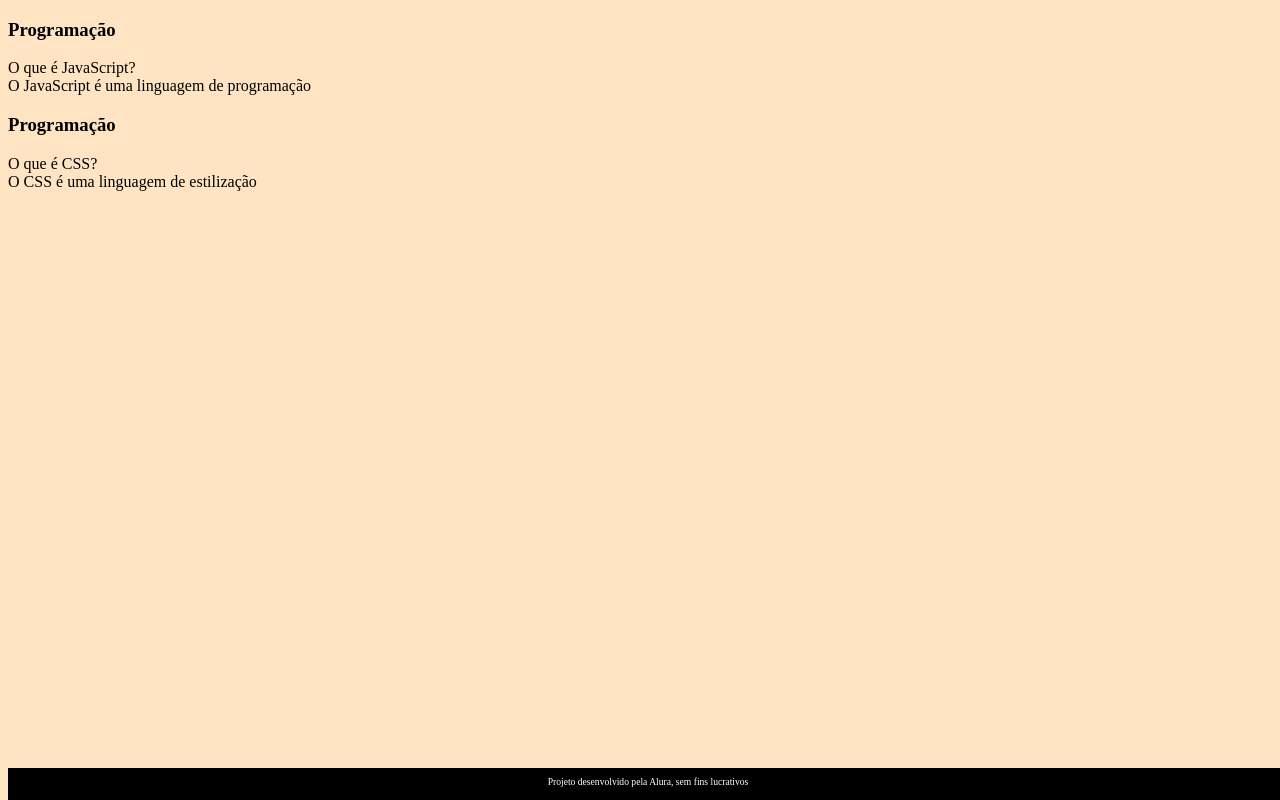
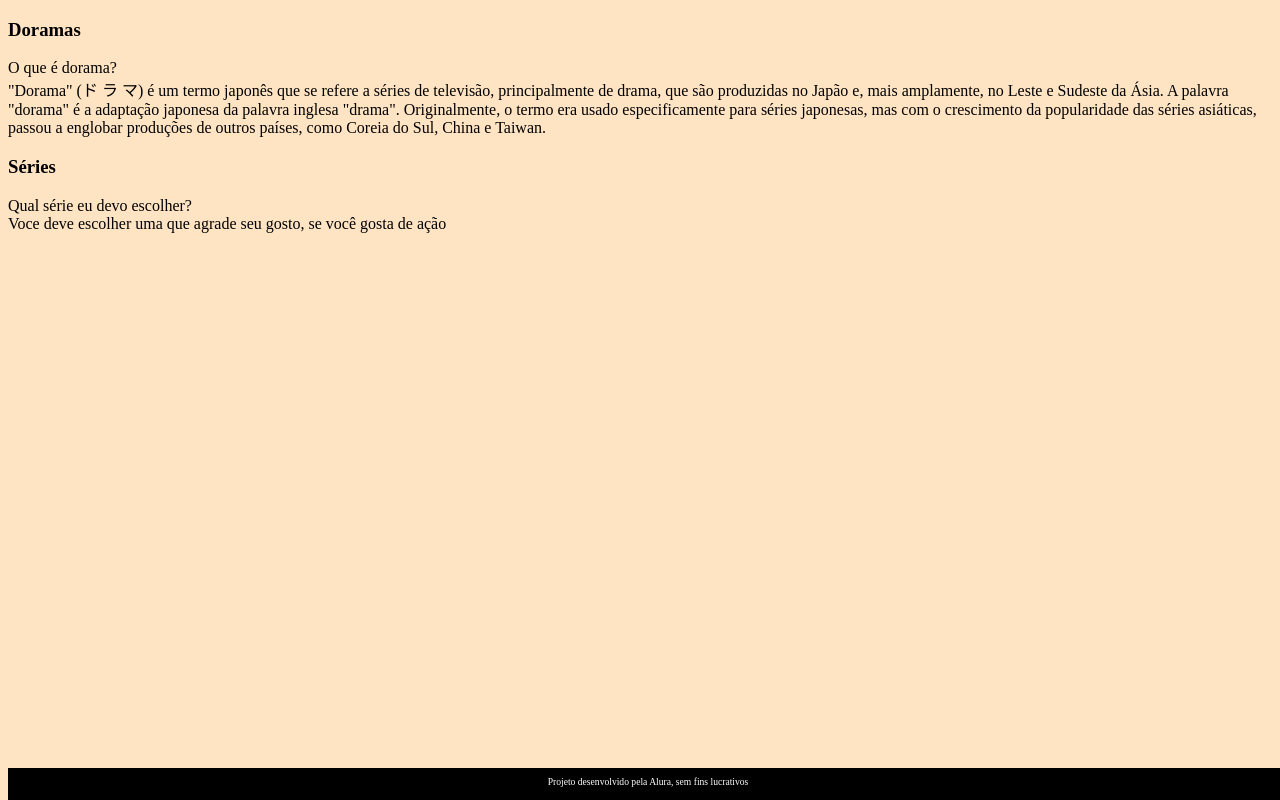
Before and after one commit to Gabriela1827/flashcard-gabi, a plain HTML site: page index.html in a window 1280 px wide. Drawn offline with Linux system fonts and the light colour scheme; files that its build step writes are made by us from their sources.

Commit message:
Add files via upload

```diff
--- a/index.html
+++ b/index.html
@@ -11,23 +11,23 @@
         <section id="container">
             <article class="cartao">
                 <div class="cartao__conteudo">
-                    <h3>Programação</h3>
+                    <h3>Doramas</h3>
                     <div class="cartao__conteudo__pergunta">
-                        O que é JavaScript?
+                        O que é dorama?
                     </div>
                     <div class="cartao__conteudo__resposta">
-                        O JavaScript é uma linguagem de programação
+                        "Dorama" (ド ラ マ) é um termo japonês que se refere a séries de televisão, principalmente de drama, que são produzidas no Japão e, mais amplamente, no Leste e Sudeste da Ásia. A palavra "dorama" é a adaptação japonesa da palavra inglesa "drama". Originalmente, o termo era usado especificamente para séries japonesas, mas com o crescimento da popularidade das séries asiáticas, passou a englobar produções de outros países, como Coreia do Sul, China e Taiwan.
                     </div>
                 </div>
             </article>
             <article class="cartao">
                 <div class="cartao__conteudo">
-                    <h3>Programação</h3>
+                    <h3>Séries</h3>
                     <div class="cartao__conteudo__pergunta">
-                        O que é CSS?
+                        Qual série eu devo escolher?
                     </div>
                     <div class="cartao__conteudo__resposta">
-                        O CSS é uma linguagem de estilização
+                        Voce deve escolher uma que agrade seu gosto, se você gosta de ação
                     </div>
                 </div>
             </article>
```
